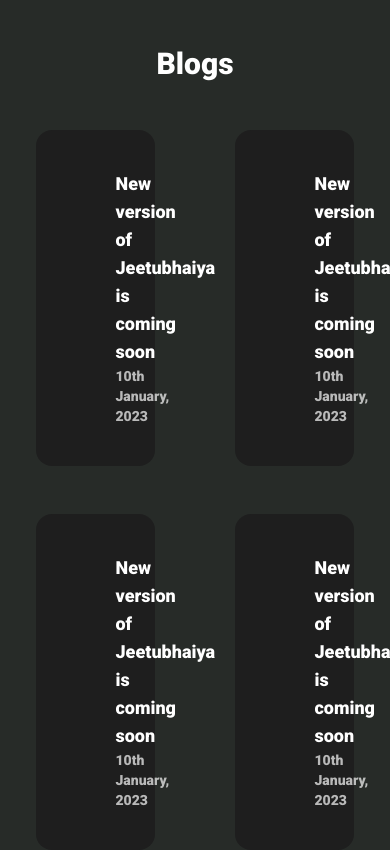
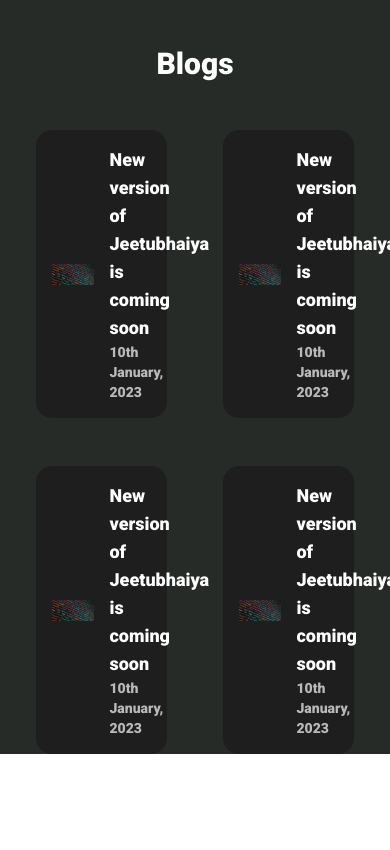
Before and after one commit to JB-Mavericks/jb-mavericks.github.io, a React (Create React App) app: page / in a window 390 px wide. Shown: the part 3360-4210 px from the top of the page. After the commit the page ends 4114 px from the top, so only its background shows below. Built offline with nearby package versions, Linux system fonts and the light colour scheme; a web font is replaced by a local one.

Commit message:
blog responsive done

```diff
--- a/src/components/Blogs.js
+++ b/src/components/Blogs.js
@@ -7,29 +7,29 @@
   return (
     <div className='pt-36'>
      <h1 className='font-roboto xl:font-black md:font-bold font-semibold text-white xl:text-6xl md:text-4xl text-3xl text-center mb-12'>Blogs</h1>
-     <div className='grid grid-cols-2 gap-x-20 gap-y-12'>
-          <div className='bg-blog rounded-2xl grid grid-cols-2 justify-center items-center p-10 gap-10'>
+     <div className='grid grid-cols-2 xl:gap-x-20 gap-x-14 gap-y-12'>
+          <div className='bg-blog rounded-2xl grid grid-cols-2 justify-center items-center xl:p-10 lg:p-8 md:p-6 p-4 xl:gap-10 lg:gap-8 md:gap-6 gap-4'>
                <img src={blog} alt="blog"/>
                <div>
                     <h2 className='font-roboto xl:font-black md:font-bold font-semibold text-white lg:text-2xl md:text-xl text-lg'>New version of Jeetubhaiya is coming soon</h2>
                     <p className='font-roboto xl:font-black md:font-bold font-semibold text-sm text-opacityblack'>10th January, 2023</p>
                </div>
           </div>
-          <div className='bg-blog rounded-2xl grid grid-cols-2 justify-center items-center p-10 gap-10'>
+          <div className='bg-blog rounded-2xl grid grid-cols-2 justify-center items-center xl:p-10 lg:p-8 md:p-6 p-4 xl:gap-10 lg:gap-8 md:gap-6 gap-4'>
                <img src={blog} alt="blog"/>
                <div>
                     <h2 className='font-roboto xl:font-black md:font-bold font-semibold text-white lg:text-2xl md:text-xl text-lg'>New version of Jeetubhaiya is coming soon</h2>
                     <p className='font-roboto xl:font-black md:font-bold font-semibold text-sm text-opacityblack'>10th January, 2023</p>
                </div>
           </div>
-          <div className='bg-blog rounded-2xl grid grid-cols-2 justify-center items-center p-10 gap-10'>
+          <div className='bg-blog rounded-2xl grid grid-cols-2 justify-center items-center xl:p-10 lg:p-8 md:p-6 p-4 xl:gap-10 lg:gap-8 md:gap-6 gap-4'>
                <img src={blog} alt="blog"/>
                <div>
                     <h2 className='font-roboto xl:font-black md:font-bold font-semibold text-white lg:text-2xl md:text-xl text-lg'>New version of Jeetubhaiya is coming soon</h2>
                     <p className='font-roboto xl:font-black md:font-bold font-semibold text-sm text-opacityblack'>10th January, 2023</p>
                </div>
           </div>
-          <div className='bg-blog rounded-2xl grid grid-cols-2 justify-center items-center p-10 gap-10'>
+          <div className='bg-blog rounded-2xl grid grid-cols-2 justify-center items-center xl:p-10 lg:p-8 md:p-6 p-4 xl:gap-10 lg:gap-8 md:gap-6 gap-4'>
                <img src={blog} alt="blog"/>
                <div>
                     <h2 className='font-roboto xl:font-black md:font-bold font-semibold text-white lg:text-2xl md:text-xl text-lg'>New version of Jeetubhaiya is coming soon</h2>
```
